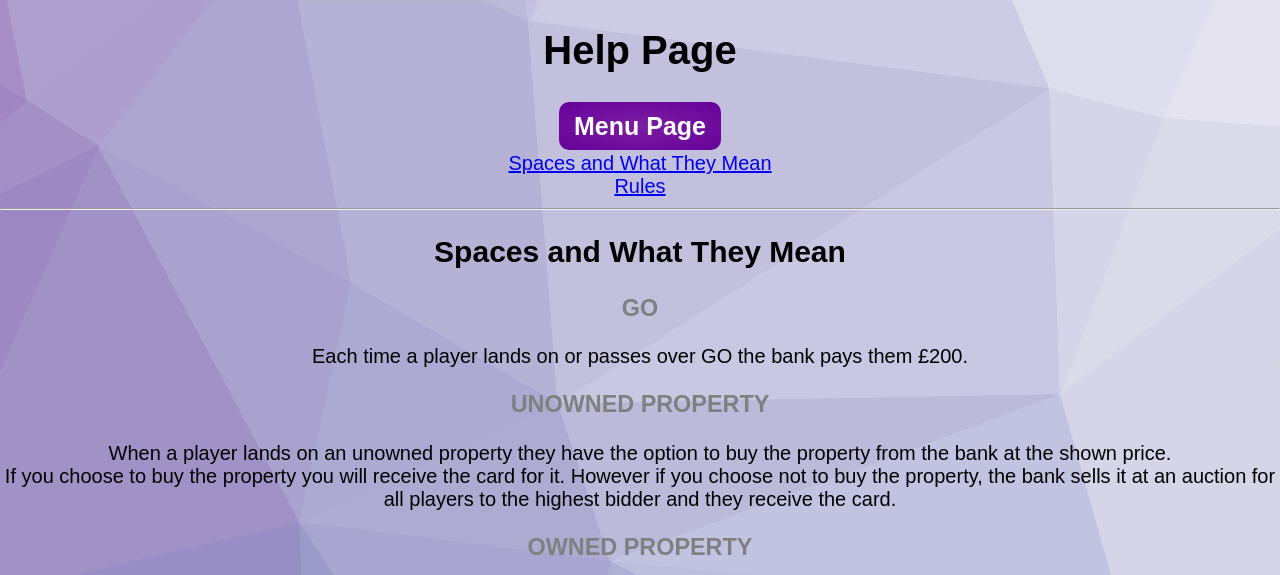
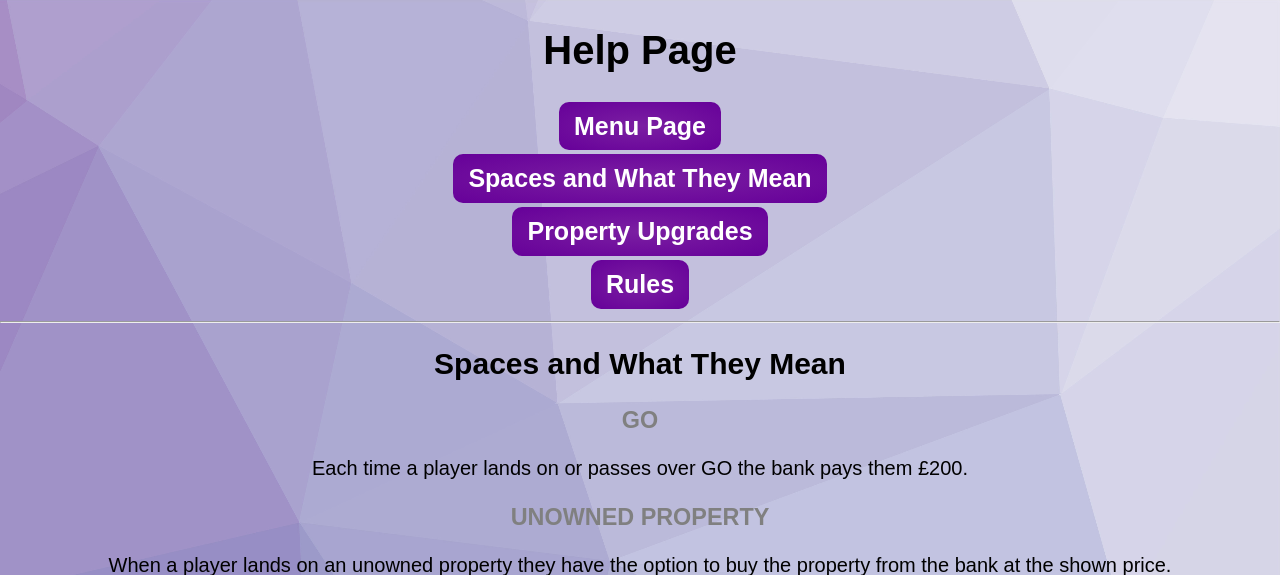
Before and after one commit to doug-spencer/Uniopoly, a Flask app: page /help in a window 1280 px wide. Shown: the top 575 px of the page. Run offline with Flask 3, Linux system fonts and the light colour scheme; some libraries are stand-ins or nearby versions.

Commit message:
help page formatting

```diff
--- a/App/templates/help.html
+++ b/App/templates/help.html
@@ -11,9 +11,11 @@
 <h1>Help Page</h1>
 <button class="button" onclick="window.location.href = 'menu';">Menu Page</button>
 <div>
-    <a href="#SaWTM">Spaces and What They Mean</a>
+    <button class="button" onclick="window.location.href = '#SaWTM';">Spaces and What They Mean</button>
     <br>
-    <a href="#rules">Rules</a>
+    <button class="button" onclick="window.location.href = '#prUp';">Property Upgrades</button>
+    <br>
+    <button class="button" onclick="window.location.href = '#rules';">Rules</button>
 
     <hr>
     <h2 class="card-head" id="SaWTM">Spaces and What They Mean</h2>
```
